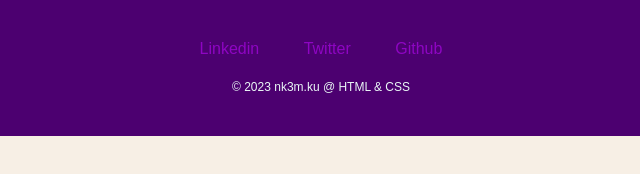
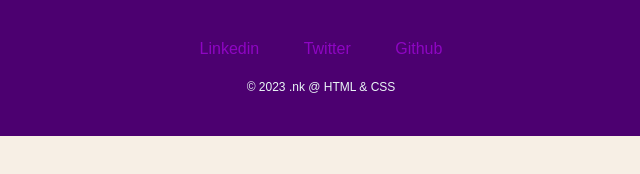
Before and after one commit to umunna/css-webpage, a plain HTML site: page index.html in a window 1280 px wide. Shown: the part 2375-2549 px from the top of the page, 319-959 px from the left. Drawn offline with Linux system fonts and the light colour scheme.

Commit message:
Update index.html

```diff
--- a/index.html
+++ b/index.html
@@ -44,7 +44,7 @@
   <a class="footer-link" href="https://www.linkedin.com/in/nkem-k-umunna-7a30a9245/">Linkedin</a>
   <a class="footer-link" href="https://twitter.com/nkem_ku">Twitter</a>
   <a class="footer-link" href="https://www.github.com/umunna/">Github</a>
-  <p class="copyright">© 2023 nk3m.ku @ HTML & CSS</p>
+  <p class="copyright">© 2023 .nk @ HTML & CSS</p>
 </div>
 </body>
 </html>
```
